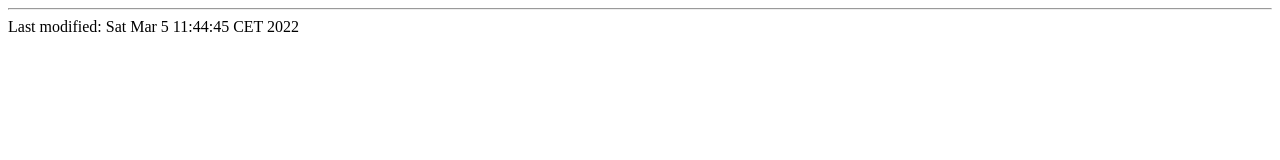
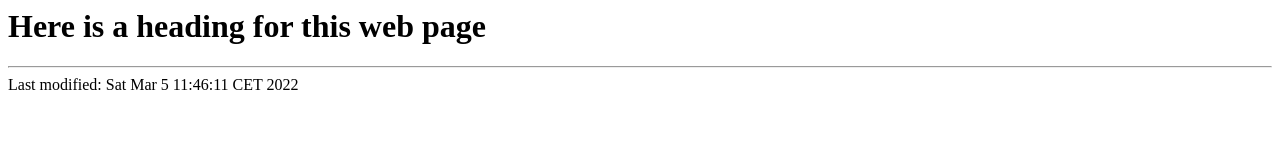
Before and after one commit to phallman/New_Repository, a plain HTML site: page index1.html in a window 1280 px wide. Drawn offline with Linux system fonts and the light colour scheme.

Commit message:
added heding to index.html

```diff
--- a/index1.html
+++ b/index1.html
@@ -4,11 +4,11 @@
 </head>
 
 <body>
-<h1></h1>
+<h1>Here is a heading for this web page</h1>
 
 
 
 <hr>
 <address></address>
-<!-- hhmts start -->Last modified: Sat Mar  5 11:44:45 CET 2022 <!-- hhmts end -->
+<!-- hhmts start -->Last modified: Sat Mar  5 11:46:11 CET 2022 <!-- hhmts end -->
 </body> </html>
```
Also changed, not shown: .#index1.html (deleted, +0 -1 lines).
